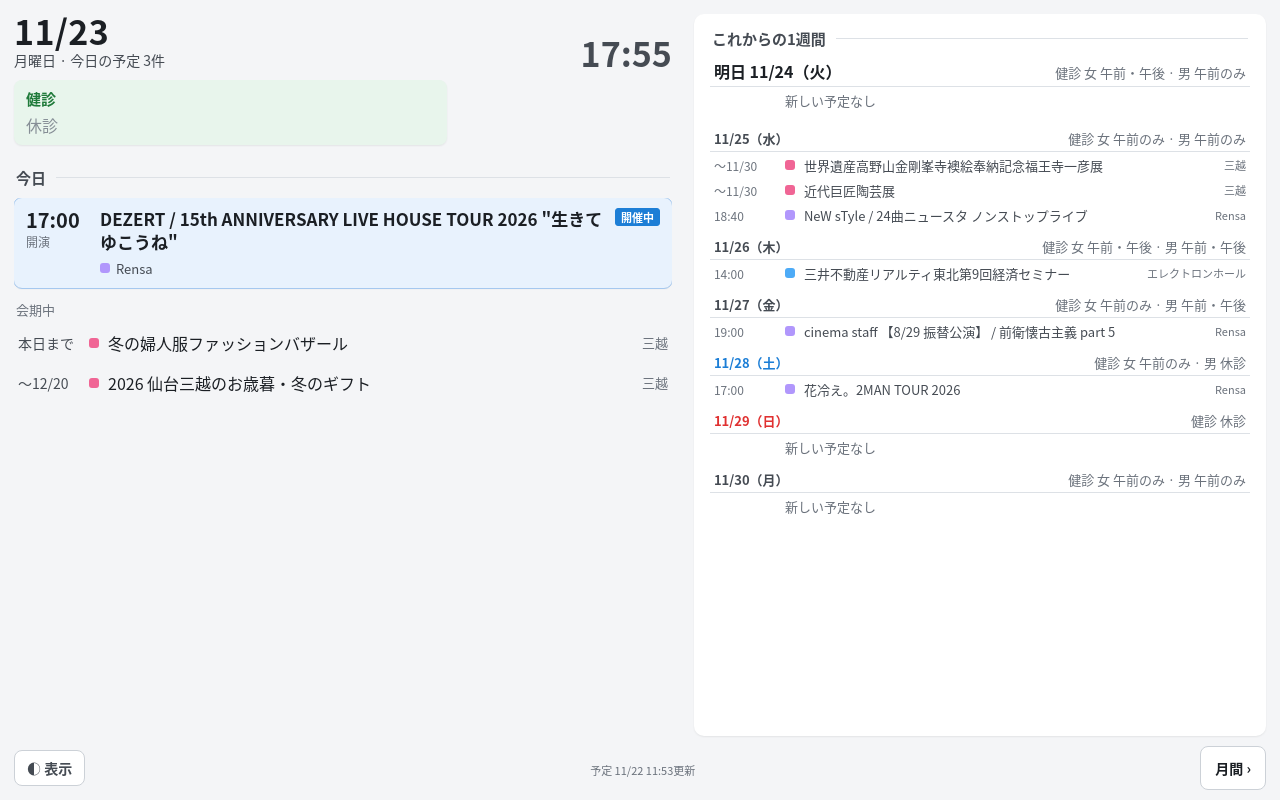
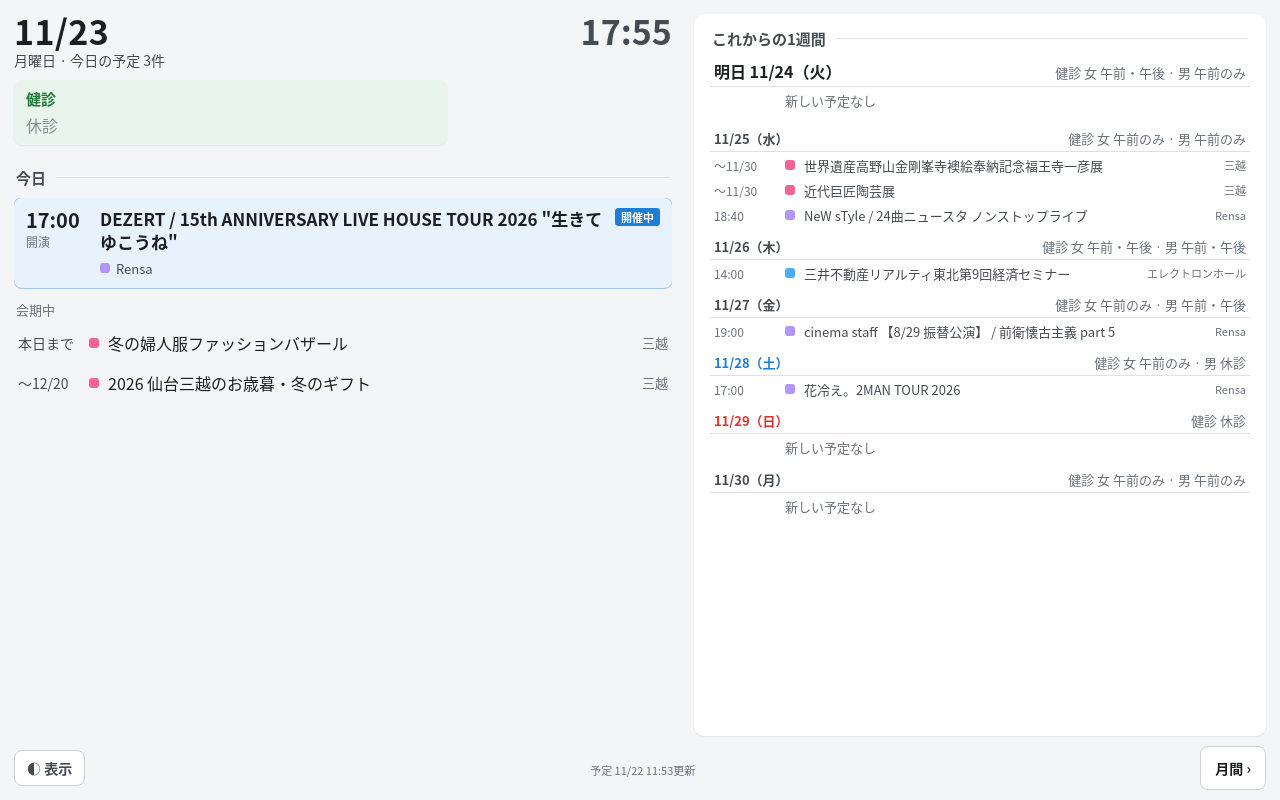
Before and after one commit to everydaylogic/jozenji-calendar, a plain HTML site: page docs/index.html in a window 1280 px wide. Drawn offline with Linux system fonts and the light colour scheme; no server answers.

Commit message:
今日の画面：時計を日付の数字と同じ行にそろえる
Co-Authored-By: Claude Opus 5.5 <noreply@anthropic.com>
Claude-Session: https://claude.ai/code/session_012qprjf1E5sBSJY4TjdCXMR

```diff
--- a/docs/index.html
+++ b/docs/index.html
@@ -42,7 +42,8 @@ html,body{margin:0;height:100%;background:var(--bg);color:var(--text);
   padding:max(14px,env(safe-area-inset-top)) 14px max(10px,env(safe-area-inset-bottom));gap:10px}
 body.night #app{opacity:.35}
 
-header{display:flex;align-items:flex-end;justify-content:space-between;gap:8px}
+/* 日付の数字と時計を同じ行（上の端）にそろえる。曜日・件数の行は日付の下 */
+header{display:flex;align-items:flex-start;justify-content:space-between;gap:8px}
 .date{display:flex;flex-direction:column;gap:2px}
 .date b{font-size:34px;line-height:1;font-weight:700;letter-spacing:.01em}
 .date span{font-size:14px;color:var(--sub)}
```
